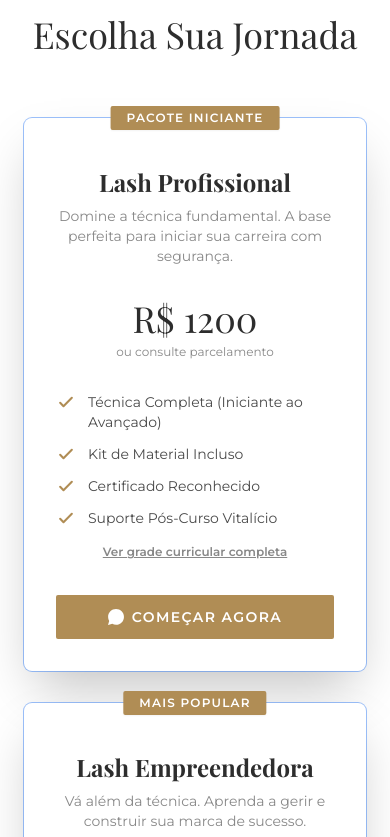
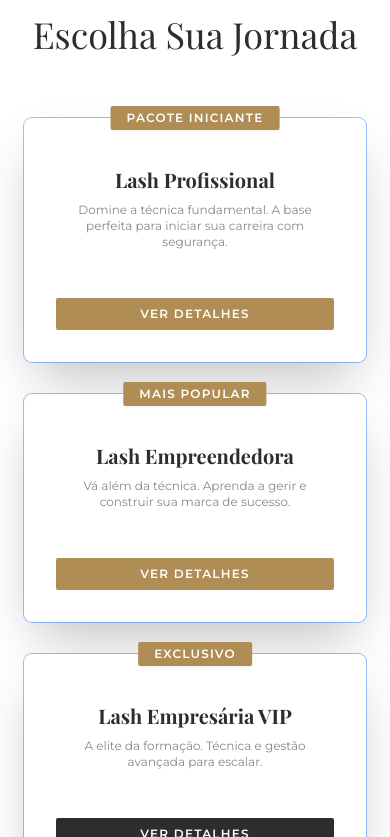
Before and after one commit to Cortelete/luxacademy, a React (Vite) app: page / in a window 390 px wide. Shown: the part 2467-3304 px from the top of the page. Built offline with nearby package versions, Linux system fonts and the light colour scheme; a web font is replaced by a local one.

Commit message:
feat: improve course cards and UI navigation
- Add interactive click events to CourseCards
- Responsive refinements for course information
- Add curriculum link to custom course section
- Display course price in modal view

```diff
--- a/components/CourseCard.tsx
+++ b/components/CourseCard.tsx
@@ -47,7 +47,8 @@ const CourseCard: React.FC<CourseCardProps> = ({ course, featureCategories, onCt
 
     return (
         <div
-            className={`relative flex flex-col bg-white rounded-lg p-8 h-full transition-all duration-300 ${isHighlighted ? 'shadow-2xl ring-1 ring-[var(--color-primary)]/20 transform md:-translate-y-4' : 'shadow-lg hover:shadow-xl border border-[var(--color-border)]'}`}
+            onClick={() => onCtaClick(course)}
+            className={`cursor-pointer relative flex flex-col bg-white rounded-lg p-8 h-full transition-all duration-300 ${isHighlighted ? 'shadow-2xl ring-1 ring-[var(--color-primary)]/20 transform md:-translate-y-4' : 'shadow-lg hover:shadow-xl border border-[var(--color-border)]'}`}
         >
             {course.highlight && (
                 <div className="absolute top-0 left-1/2 -translate-x-1/2 -translate-y-1/2 bg-[var(--color-primary)] text-white px-4 py-1 text-xs font-bold uppercase tracking-widest rounded-sm shadow-sm">
@@ -55,17 +56,17 @@ const CourseCard: React.FC<CourseCardProps> = ({ course, featureCategories, onCt
                 </div>
             )}
 
-            <div className="text-center mb-8 pt-4">
-                <h3 className="font-playfair font-bold text-2xl text-[var(--color-text-strong)] mb-2">{course.title}</h3>
-                <p className="text-[var(--color-text-subtle)] text-sm min-h-[2.5rem]">{course.uniqueDescription}</p>
+            <div className="text-center mb-8 pt-4 md:mb-8 md:pt-4 mb-2 pt-2">
+                <h3 className="font-playfair font-bold text-xl md:text-2xl text-[var(--color-text-strong)] mb-2">{course.title}</h3>
+                <p className="text-[var(--color-text-subtle)] text-xs md:text-sm md:min-h-[2.5rem]">{course.uniqueDescription}</p>
             </div>
 
-            <div className="text-center mb-8">
+            <div className="hidden md:block text-center mb-8">
                 <span className="text-4xl font-playfair font-medium text-[var(--color-text-strong)]">{course.price}</span>
                 <span className="block text-xs text-[var(--color-text-subtle)] mt-1">ou consulte parcelamento</span>
             </div>
 
-            <div className="flex-1 mb-8">
+            <div className="hidden md:block flex-1 mb-8">
                 <ul className="space-y-3">
                     {featuresToShow().map((feature, idx) => (
                         <li key={idx} className="flex items-start text-sm text-[var(--color-text)]">
@@ -75,7 +76,10 @@ const CourseCard: React.FC<CourseCardProps> = ({ course, featureCategories, onCt
                     ))}
                 </ul>
                 <button
-                    onClick={() => onCtaClick(course)}
+                    onClick={(e) => {
+                        e.stopPropagation();
+                        onCtaClick(course);
+                    }}
                     className="mt-4 text-xs font-semibold text-[var(--color-text-subtle)] hover:text-[var(--color-primary)] underline w-full text-center"
                 >
                     Ver grade curricular completa
@@ -86,11 +90,22 @@ const CourseCard: React.FC<CourseCardProps> = ({ course, featureCategories, onCt
                 href={whatsappUrl}
                 target="_blank"
                 rel="noopener noreferrer"
-                className={`w-full py-3 px-4 rounded-sm font-bold text-sm uppercase tracking-widest transition-all duration-300 flex items-center justify-center gap-2 ${isVip ? 'bg-[var(--color-text-strong)] text-white hover:bg-[var(--color-primary)]' : 'bg-[var(--color-primary)] text-white hover:bg-[var(--color-text-strong)]'}`}
+                onClick={(e) => e.stopPropagation()}
+                className={`hidden md:flex w-full py-3 px-4 rounded-sm font-bold text-sm uppercase tracking-widest transition-all duration-300 items-center justify-center gap-2 ${isVip ? 'bg-[var(--color-text-strong)] text-white hover:bg-[var(--color-primary)]' : 'bg-[var(--color-primary)] text-white hover:bg-[var(--color-text-strong)]'}`}
             >
                 <WhatsAppIcon className="w-4 h-4" />
                 {course.cta}
             </a>
+
+            <button
+                onClick={(e) => {
+                    e.stopPropagation();
+                    onCtaClick(course);
+                }}
+                className={`md:hidden mt-4 w-full py-2 px-4 rounded-sm font-bold text-xs uppercase tracking-widest transition-all duration-300 flex items-center justify-center gap-2 ${isVip ? 'bg-[var(--color-text-strong)] text-white' : 'bg-[var(--color-primary)] text-white'}`}
+            >
+                Ver Detalhes
+            </button>
         </div>
     );
 };
--- a/components/Courses.tsx
+++ b/components/Courses.tsx
@@ -58,12 +58,22 @@ const Courses = forwardRef<HTMLElement, CoursesProps>(({ courses, featureCategor
                 <p className="text-[var(--color-text)] mb-6 font-light leading-relaxed">
                     Se você já é profissional e busca aperfeiçoamento específico, ou quer focar apenas em gestão, montamos um plano sob medida para você.
                 </p>
+                <div className="flex flex-col items-center lg:items-start gap-4">
                     <button
                         onClick={onCustomCourseClick}
                         className="inline-block border-b-2 border-[var(--color-primary)] text-[var(--color-text-strong)] pb-1 hover:text-[var(--color-primary)] transition-colors"
                     >
                         Solicitar Orçamento Personalizado &rarr;
                     </button>
+                    <a
+                        href="https://cursoslux.vercel.app/"
+                        target="_blank"
+                        rel="noopener noreferrer"
+                        className="inline-block border-b-2 border-[var(--color-text-subtle)] text-[var(--color-text-subtle)] pb-1 hover:text-[var(--color-primary)] transition-colors"
+                    >
+                        Acessar Ementa dos Cursos &rarr;
+                    </a>
+                </div>
             </div>
 
             {/* Payment Methods */}
--- a/components/Modal.tsx
+++ b/components/Modal.tsx
@@ -48,8 +48,9 @@ const Modal = ({ isOpen, onClose, course, randomPhrase, featureCategories }: Mod
 
                         <div className="text-center">
                             <h2 className="text-xl sm:text-2xl md:text-3xl font-playfair font-bold text-[var(--color-primary)]">{course.title}</h2>
-                            <div className="mt-4 flex justify-center gap-4 text-sm">
+                            <div className="mt-4 flex justify-center items-center gap-4 text-sm flex-wrap">
                                 <span className="bg-[var(--color-tag-bg)] px-3 py-1 rounded-full">Dificuldade: <span className="font-semibold">{course.difficulty}</span></span>
+                                <span className="text-xl sm:text-2xl font-playfair font-bold text-[var(--color-text-strong)]">{course.price}</span>
                             </div>
 
                             <p className="mt-4 sm:mt-6 text-base sm:text-lg md:text-xl italic text-[var(--color-text)] leading-relaxed border-l-4 border-[var(--color-primary)] pl-4 text-left">
```
Lines whose indentation alone changed are shown as unchanged.
